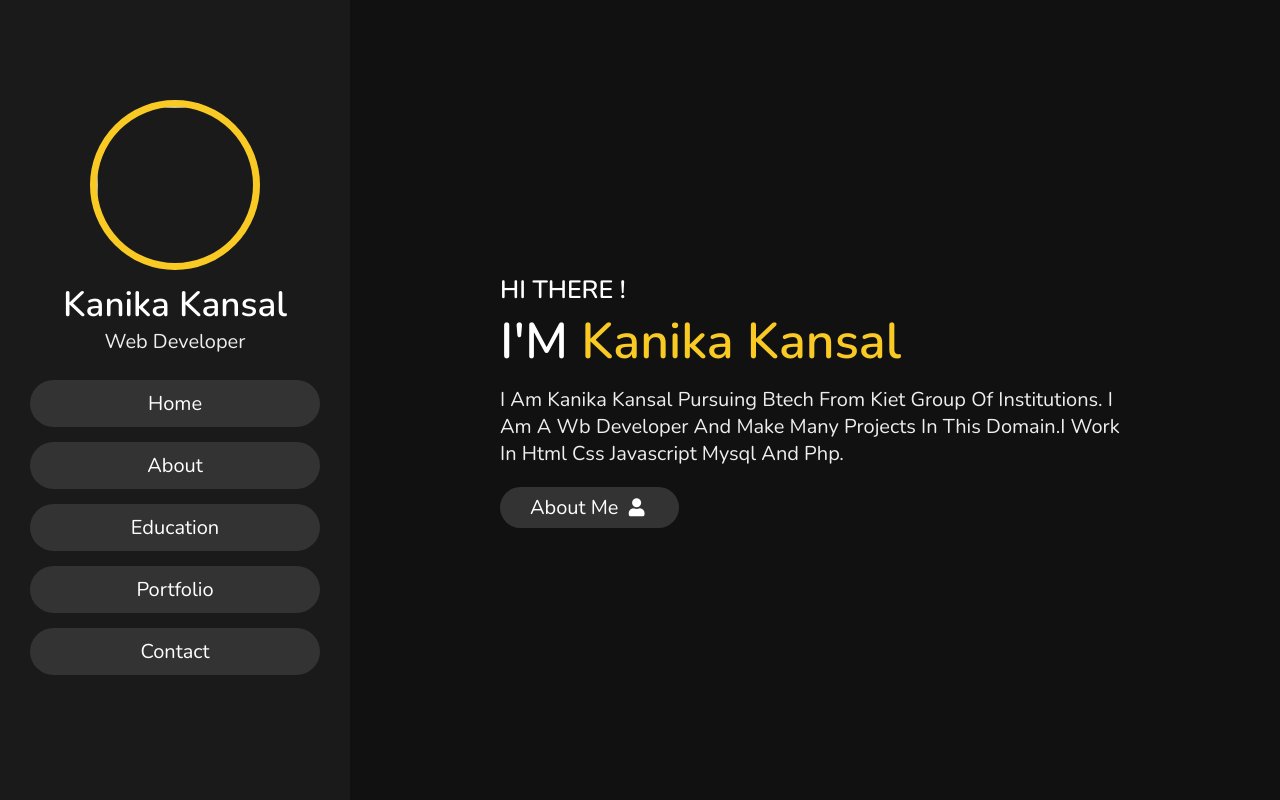
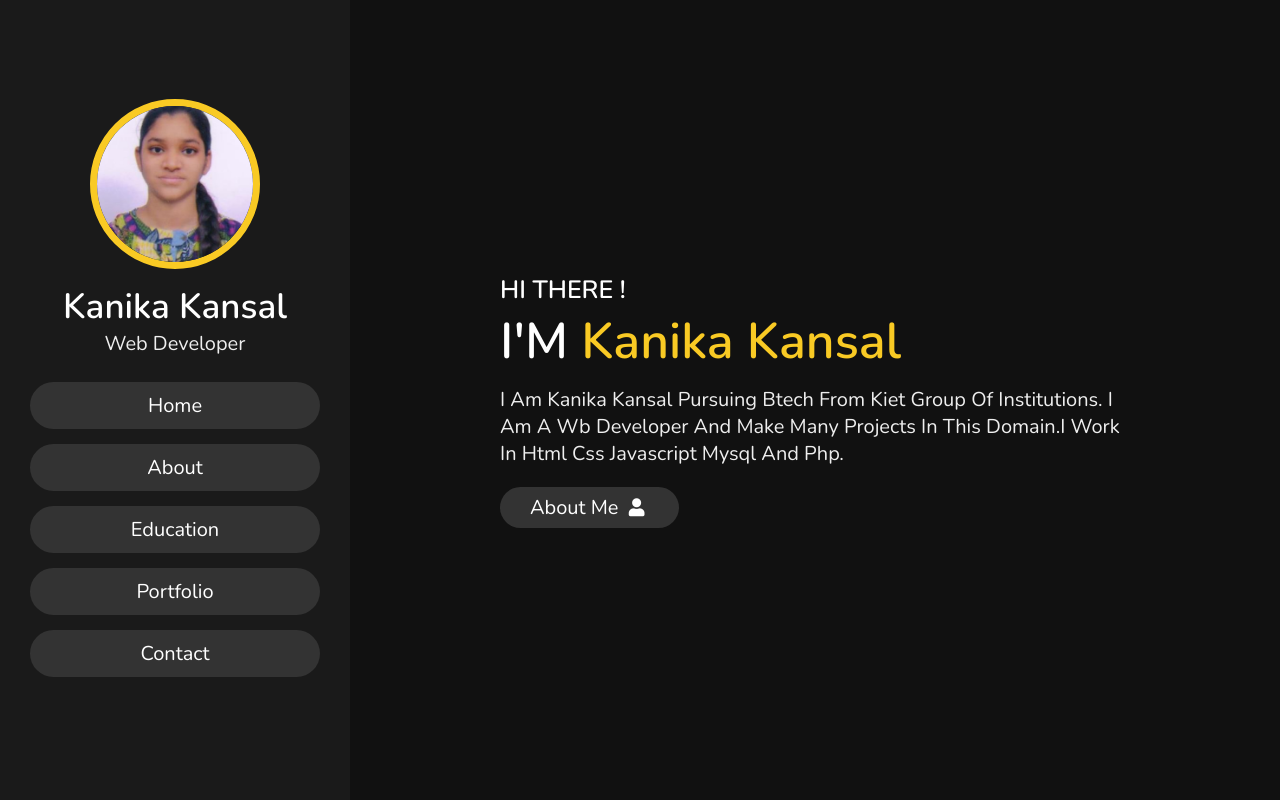
Before and after one commit to kanika-star/portfolio, a plain HTML site: page index.html in a window 1280 px wide. Shown: the top 800 px of the page. Drawn offline with nearby package versions, Linux system fonts and the light colour scheme.

Commit message:
Update index.html

```diff
--- a/index.html
+++ b/index.html
@@ -18,7 +18,7 @@
 <header>
 
     <div class="user">
-        <img src="pic.jpg" alt="">
+        <img src= "Screenshot_20220330-174434-1.jpg" alt="">
         <h3 class="name">Kanika Kansal</h3>
         <p class="post">Web developer</p>
     </div>
@@ -97,7 +97,7 @@
 
 </section>
 
-<!-- about section ends -->
+
 
 <!-- education section starts  -->
 
@@ -212,7 +212,7 @@
 <!-- contact section ends -->
 
 
-<!-- scroll top button  -->
+<!-- scroll toutton  -->
 
 <a href="#home" class="top">
     <img src="scroll-top-img.png" alt="">
```
